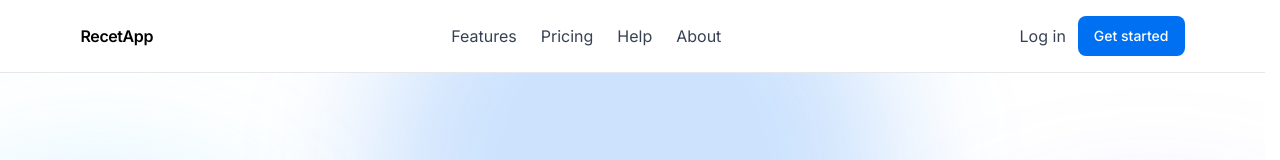
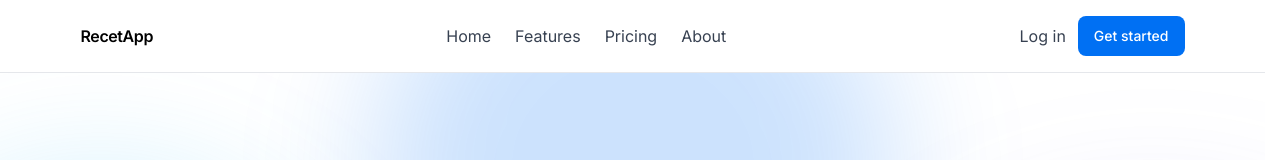
Before and after one commit to pschonffeldt/recetapp, a Next.js app: page / in a window 1280 px wide. Shown: the top 160 px of the page. Built offline with nearby package versions, Linux system fonts and the light colour scheme; a web font is replaced by a local one.

Commit message:
feat(marketing,nav): reorder public navigation for better UX
- Update mobile and desktop public navigation menus
- Reorder links to better reflect user flow and page importance
- Improve overall navigation clarity and discoverability

```diff
--- a/app/ui/marketing/home/home-topnav.tsx
+++ b/app/ui/marketing/home/home-topnav.tsx
@@ -50,6 +50,9 @@ export default function MarketingTopNavBar() {
 
         {/* Desktop nav */}
         <nav className="hidden items-start justify-start gap-6 text-base text-gray-700 md:flex">
+          <Link href="/" className="hover:text-gray-900 hover:underline">
+            Home
+          </Link>
           <Link
             href="/features"
             className="hover:text-gray-900 hover:underline"
@@ -58,9 +61,6 @@ export default function MarketingTopNavBar() {
           </Link>
           <Link href="/pricing" className="hover:text-gray-900 hover:underline">
             Pricing
-          </Link>
-          <Link href="/help" className="hover:text-gray-900 hover:underline">
-            Help
           </Link>
           <Link href="/about" className="hover:text-gray-900 hover:underline">
             About
@@ -142,13 +142,6 @@ export default function MarketingTopNavBar() {
                   Home
                 </Link>
                 <Link
-                  href="/about"
-                  onClick={close}
-                  className="rounded-lg px-2 py-2 hover:bg-blue-50"
-                >
-                  About
-                </Link>
-                <Link
                   href="/features"
                   onClick={close}
                   className="rounded-lg px-2 py-2 hover:bg-blue-50"
@@ -163,13 +156,12 @@ export default function MarketingTopNavBar() {
                   Pricing
                 </Link>
                 <Link
-                  href="/help"
+                  href="/about"
                   onClick={close}
                   className="rounded-lg px-2 py-2 hover:bg-blue-50"
                 >
-                  Help
+                  About
                 </Link>
-
                 <div className="mt-1 border-t pt-3">
                   <Link
                     href="/login"
```
